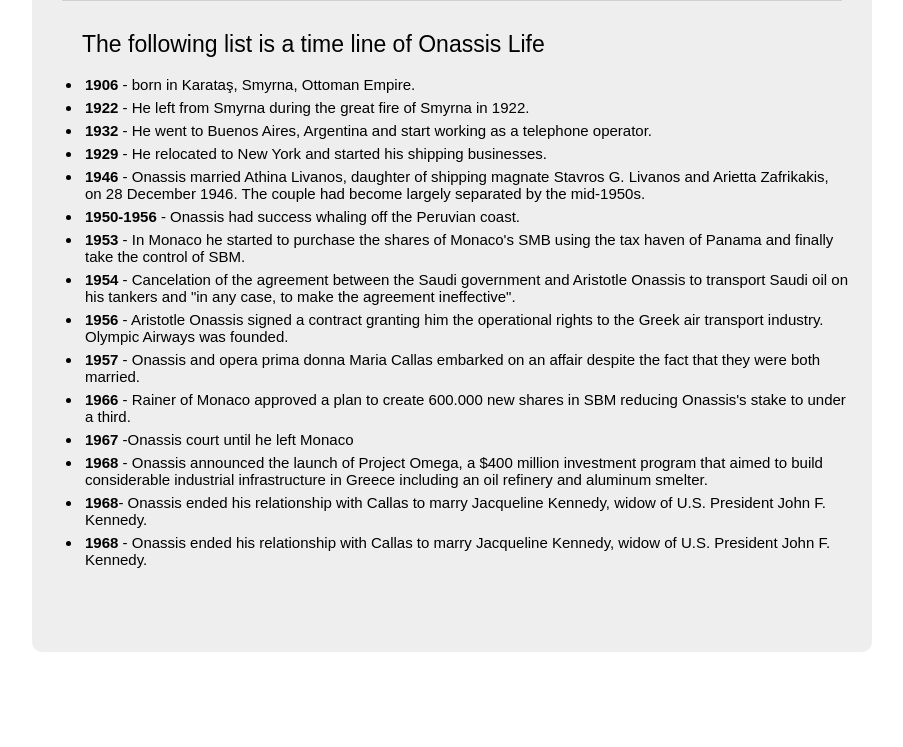
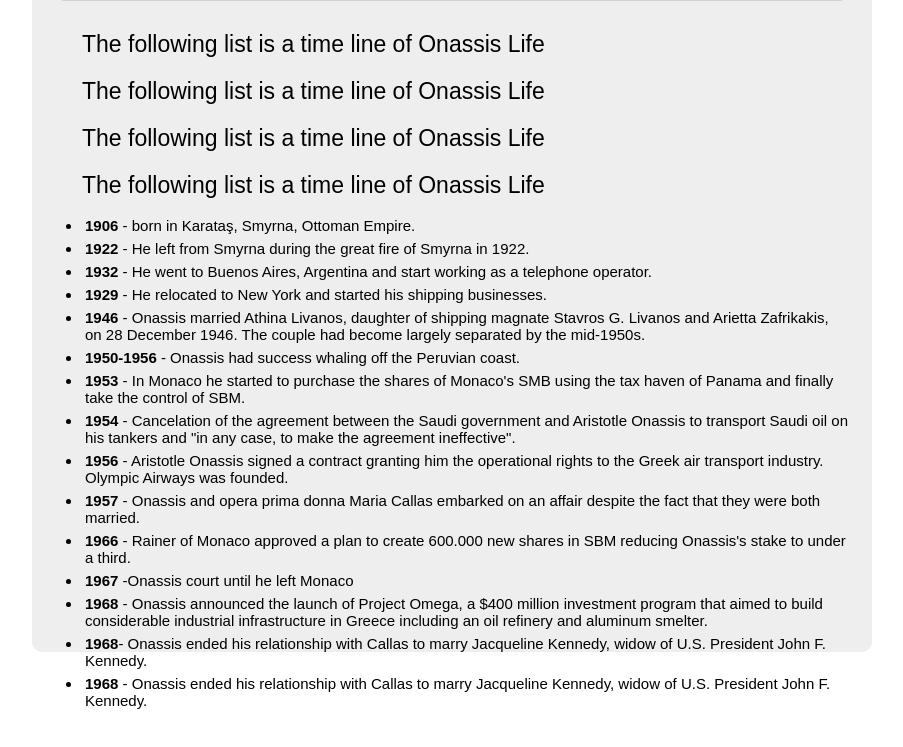
Before and after one commit to Mohit-Shrivas/Challenge, a plain HTML site: page TRIBUT_E/index.html in a window 1280 px wide. Shown: the part 888-1635 px from the top of the page, without its empty margins (278-1181 px from the left). Drawn offline with Linux system fonts and the light colour scheme.

Commit message:
this new changes

```diff
--- a/TRIBUT_E/index.html
+++ b/TRIBUT_E/index.html
@@ -25,6 +25,9 @@
                     <p>The most well-known portrait of Onassis. </p>
                 </div>
         </div class="last">
+            <p class="seva">The following list is a time line of Onassis Life</p>
+            <p class="seva">The following list is a time line of Onassis Life</p>
+            <p class="seva">The following list is a time line of Onassis Life</p>
             <p class="seva">The following list is a time line of Onassis Life</p>
 
         <ul class="uk">
```
